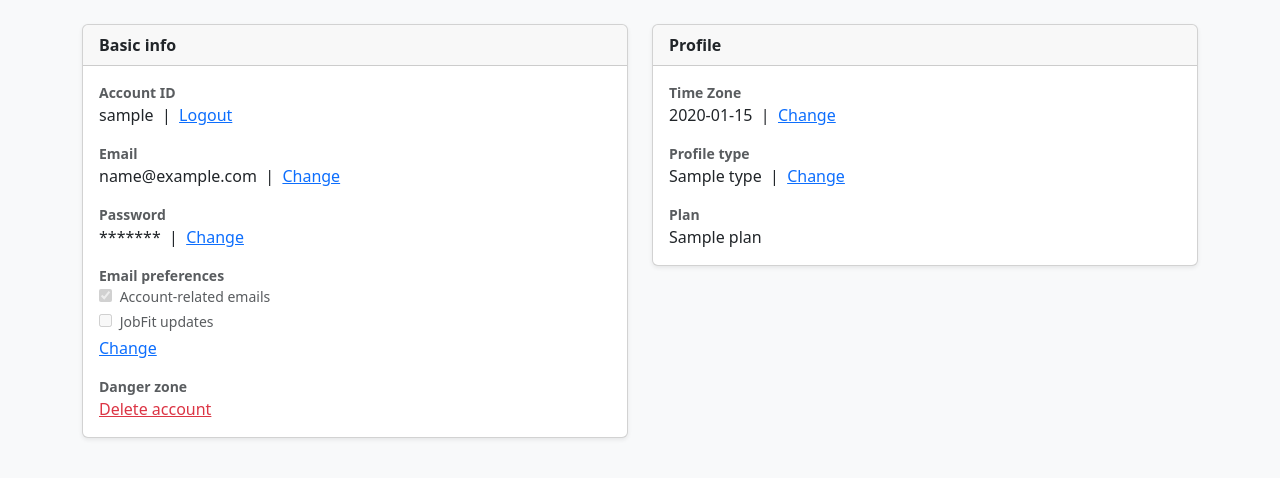
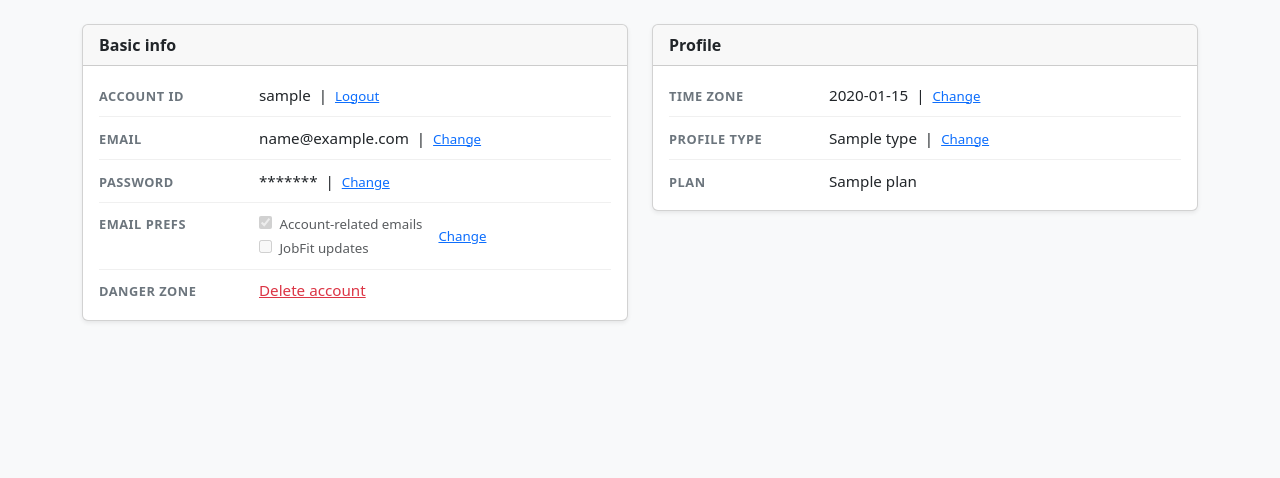
Before and after one commit to sarusso/jobfit, a Django app: template services/webapp/code/jobfit/core_app/templates/account.html in a window 1280 px wide. Shown: the part 56-534 px from the top of the page. Run offline with Django 3.2, Linux system fonts and the light colour scheme; the template is opened without the code that fills it: most values are stand-ins (such as "Sample title", 1, 10 or a date in 2020).

Commit message:
Fix scraper/streaming responses, Playwright path, and account UI
- decorators.py: use HttpResponseBase for isinstance check so StreamingHttpResponse and FileResponse pass through correctly
- Dockerfile: install Playwright browsers to PLAYWRIGHT_BROWSERS_PATH=/opt/playwright-browsers (fixed path, world-readable) so the jobfit runtime user can find them
- requirements.txt: pin all unpinned packages (openai==2.30.0, beautifulsoup4==4.14.3, pypdf==6.9.2, requests==2.33.1, playwright==1.58.0)
- account.html: improve label prominence with uppercase small-caps style; make Change/Logout links small; vertically center email-prefs action

Co-Authored-By: Claude Sonnet 4.6 <noreply@anthropic.com>

```diff
--- a/services/webapp/code/jobfit/core_app/decorators.py
+++ b/services/webapp/code/jobfit/core_app/decorators.py
@@ -3,6 +3,7 @@ import inspect
 from django.conf import settings
 from django.shortcuts import render
 from django.http import HttpResponse, HttpResponseRedirect
+from django.http.response import HttpResponseBase
 from .utils import format_exception, log_user_activity
 from .exceptions import ErrorMessage, ConsistencyException
 
@@ -36,7 +37,7 @@ def public_view(wrapped_view):
             # Call wrapped view
             data = wrapped_view(request, *argv, **kwargs)
 
-            if not isinstance(data, HttpResponse):
+            if not isinstance(data, HttpResponseBase):
                 if template:
                     #logger.debug('using template + data ("{}","{}")'.format(template,data))
                     return render(request, template, {'data': data})
@@ -94,7 +95,7 @@ def private_view(wrapped_view):
                 # Call wrapped view
                 data = wrapped_view(request, *argv, **kwargs)
 
-                if not isinstance(data, HttpResponse):
+                if not isinstance(data, HttpResponseBase):
                     if template:
                         #logger.debug('using template + data ("{}","{}")'.format(template,data))
                         return render(request, template, {'data': data})
--- a/services/webapp/code/jobfit/core_app/templates/account.html
+++ b/services/webapp/code/jobfit/core_app/templates/account.html
@@ -2,22 +2,31 @@
 {% block title %}JobFit — Account{% endblock %}
 
 {% block content %}
+<style>
+  .account-row { display:flex; align-items:baseline; gap:1rem; padding:.6rem 0; border-bottom:1px solid #f0f0f0; }
+  .account-row:last-child { border-bottom:none; }
+  .account-label { flex:0 0 9rem; font-size:.8rem; font-weight:600; text-transform:uppercase; letter-spacing:.04em; color:#6c757d; padding-top:.15rem; }
+  .account-value { flex:1; font-size:.95rem; }
+</style>
+
 <div class="row g-4">
 
   <!-- Basic info -->
   <div class="col-lg-6">
     <div class="card shadow-sm">
       <div class="card-header fw-bold">Basic info</div>
-      <div class="card-body">
+      <div class="card-body px-3 py-2">
         <form action="/account/" method="post">
           {% csrf_token %}
-          <dl class="mb-0">
 
-            <dt class="text-muted small">Account ID</dt>
-            <dd class="mb-3">{{ data.user.username }} &nbsp;|&nbsp; <a href="/logout/">Logout</a></dd>
+          <div class="account-row">
+            <div class="account-label">Account ID</div>
+            <div class="account-value">{{ data.user.username }} &nbsp;|&nbsp; <a href="/logout/" class="small">Logout</a></div>
+          </div>
 
-            <dt class="text-muted small">Email</dt>
-            <dd class="mb-3">
+          <div class="account-row">
+            <div class="account-label">Email</div>
+            <div class="account-value">
               {% if data.edit == 'email' %}
               <div class="input-group input-group-sm">
                 <input type="hidden" name="edit" value="email">
@@ -25,12 +34,14 @@
                 <button class="btn btn-outline-secondary" type="submit">Save</button>
               </div>
               {% else %}
-              {{ data.user.email }} &nbsp;|&nbsp; <a href="/account/?edit=email">Change</a>
+              {{ data.user.email }} &nbsp;|&nbsp; <a href="/account/?edit=email" class="small">Change</a>
               {% endif %}
-            </dd>
+            </div>
+          </div>
 
-            <dt class="text-muted small">Password</dt>
-            <dd class="mb-3">
+          <div class="account-row">
+            <div class="account-label">Password</div>
+            <div class="account-value">
               {% if data.edit == 'password' %}
               <div class="input-group input-group-sm">
                 <input type="hidden" name="edit" value="password">
@@ -38,16 +49,19 @@
                 <button class="btn btn-outline-secondary" type="submit">Save</button>
               </div>
               {% else %}
-              ******* &nbsp;|&nbsp; <a href="/account/?edit=password">Change</a>
+              ******* &nbsp;|&nbsp; <a href="/account/?edit=password" class="small">Change</a>
               {% endif %}
-            </dd>
+            </div>
+          </div>
 
-            <dt class="text-muted small">Email preferences</dt>
-            <dd class="mb-3">
+          <div class="account-row">
+            <div class="account-label">Email prefs</div>
+            <div class="account-value">
               {% if data.edit == 'email_preferences' %}
               <input type="hidden" name="edit" value="email_preferences">
               <input type="hidden" name="do_update" value="True">
-              <div class="d-flex flex-column gap-1 mb-2">
+              <div class="d-flex align-items-center gap-3">
+                <div class="d-flex flex-column gap-1">
                   <label class="d-flex align-items-center gap-2 small">
                     <input type="checkbox" checked disabled> Account-related emails
                   </label>
@@ -56,17 +70,22 @@
                   </label>
                 </div>
                 <button class="btn btn-sm btn-outline-secondary" type="submit">Save</button>
+              </div>
               {% else %}
-              <div class="d-flex flex-column gap-1 small text-muted mb-1">
+              <div class="d-flex align-items-center gap-3">
+                <div class="d-flex flex-column gap-1 small text-muted">
                   <span><input type="checkbox" checked disabled class="me-1"> Account-related emails</span>
                   <span><input type="checkbox" {% if data.user.profile.email_updates %}checked{% endif %} disabled class="me-1"> JobFit updates</span>
                 </div>
-              <a href="/account/?edit=email_preferences">Change</a>
+                <a href="/account/?edit=email_preferences" class="small">Change</a>
+              </div>
               {% endif %}
-            </dd>
+            </div>
+          </div>
 
-            <dt class="text-muted small">Danger zone</dt>
-            <dd class="mb-0">
+          <div class="account-row">
+            <div class="account-label">Danger zone</div>
+            <div class="account-value">
               {% if data.edit == 'delete_account' %}
               <div class="input-group input-group-sm">
                 <input type="hidden" name="edit" value="delete_account">
@@ -76,9 +95,9 @@
               {% else %}
               <a href="/account/?edit=delete_account" class="text-danger">Delete account</a>
               {% endif %}
-            </dd>
+            </div>
+          </div>
 
-          </dl>
         </form>
       </div>
     </div>
@@ -88,24 +107,26 @@
   <div class="col-lg-6">
     <div class="card shadow-sm">
       <div class="card-header fw-bold">Profile</div>
-      <div class="card-body">
+      <div class="card-body px-3 py-2">
         <form action="/account/" method="post">
           {% csrf_token %}
-          <dl class="mb-0">
 
-            <dt class="text-muted small">Time Zone</dt>
-            <dd class="mb-3">
+          <div class="account-row">
+            <div class="account-label">Time Zone</div>
+            <div class="account-value">
               {% if data.edit == 'timezone' %}
               <input type="hidden" name="edit" value="timezone">
               {% include "components/tzselect.html" %}
               <button class="btn btn-sm btn-outline-secondary mt-2" type="submit">Save</button>
               {% else %}
-              {{ data.profile.timezone }} &nbsp;|&nbsp; <a href="/account/?edit=timezone">Change</a>
+              {{ data.profile.timezone }} &nbsp;|&nbsp; <a href="/account/?edit=timezone" class="small">Change</a>
               {% endif %}
-            </dd>
+            </div>
+          </div>
 
-            <dt class="text-muted small">Profile type</dt>
-            <dd class="mb-3">
+          <div class="account-row">
+            <div class="account-label">Profile type</div>
+            <div class="account-value">
               {% if data.edit == 'type' %}
               <input type="hidden" name="edit" value="type">
               <div class="input-group input-group-sm">
@@ -116,14 +137,16 @@
                 <button class="btn btn-outline-secondary" type="submit">Save</button>
               </div>
               {% else %}
-              {{ data.profile.type }} &nbsp;|&nbsp; <a href="/account/?edit=type">Change</a>
+              {{ data.profile.type }} &nbsp;|&nbsp; <a href="/account/?edit=type" class="small">Change</a>
               {% endif %}
-            </dd>
+            </div>
+          </div>
 
-            <dt class="text-muted small">Plan</dt>
-            <dd class="mb-0">{{ data.profile.plan }}</dd>
+          <div class="account-row">
+            <div class="account-label">Plan</div>
+            <div class="account-value">{{ data.profile.plan }}</div>
+          </div>
 
-          </dl>
         </form>
       </div>
     </div>
```
Also changed, not shown: services/webapp/requirements.txt (+5 -5 lines), 1 other file. Lines whose indentation alone changed are shown as unchanged.
